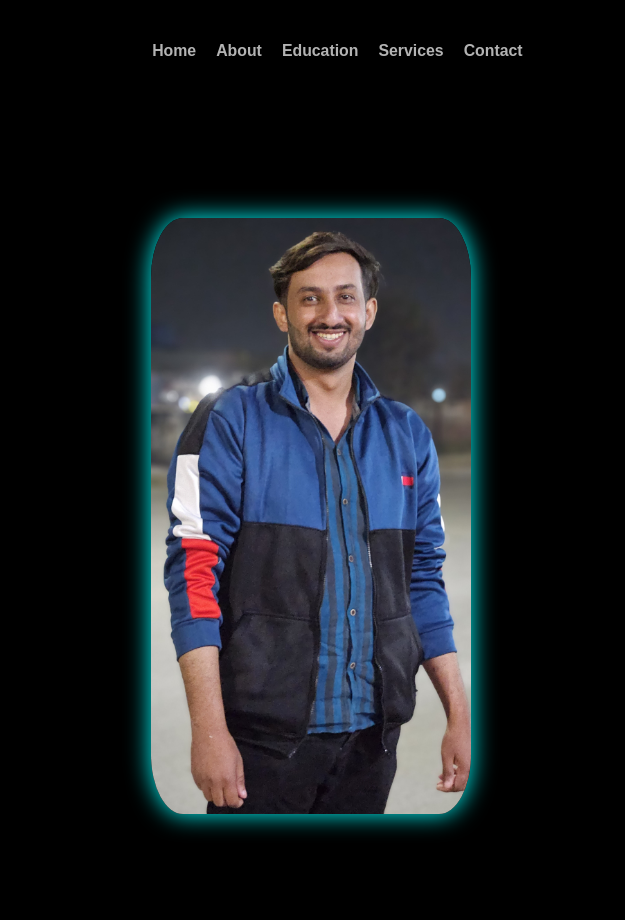
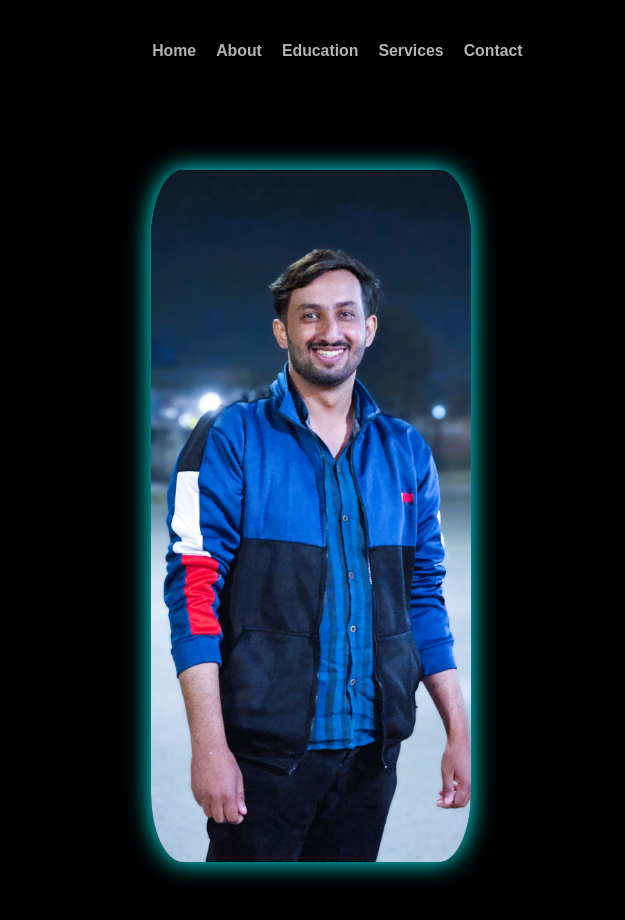
Before and after one commit to ShazabTariq/Shazab-Portfolio, a website: page index.html in a window 1280 px wide. Shown: the top 920 px of the page, 655-1280 px from the left. Drawn offline with nearby package versions, Linux system fonts and the light colour scheme.

Commit message:
update image

```diff
--- a/index.html
+++ b/index.html
@@ -45,7 +45,7 @@
         </div>
     </div>
     <div class="home-img">
-        <img src="img/picme.jpg" alt="dsdasad">
+        <img src="img/20240210_214816.jpg" alt="dsdasad">
     </div>
 </section>
 
```
Also changed, not shown: 1 other file.
